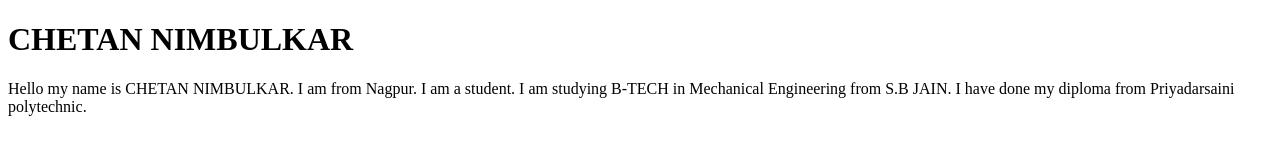
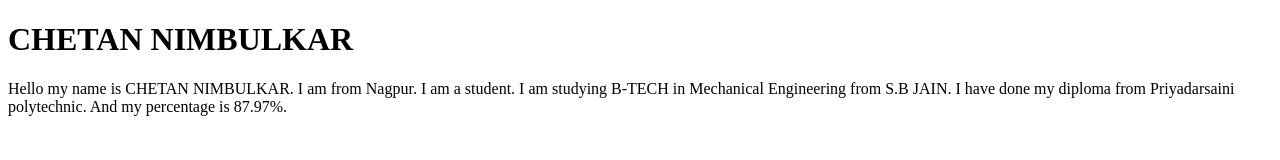
Before and after one commit to chetannim/chetannim.github.io, a plain HTML site: page index.html in a window 1280 px wide. Drawn offline with Linux system fonts and the light colour scheme.

Commit message:
Update index.html

```diff
--- a/index.html
+++ b/index.html
@@ -7,6 +7,6 @@
 <h1>CHETAN NIMBULKAR</h1>
 <P>Hello my name is CHETAN NIMBULKAR. I am from Nagpur.
 	I am a student. I am studying B-TECH in Mechanical Engineering from S.B JAIN.
-	I have done my diploma from Priyadarsaini polytechnic.</P>
+	I have done my diploma from Priyadarsaini polytechnic. And my percentage is 87.97%.</P>
 </body>
 </html>
```
